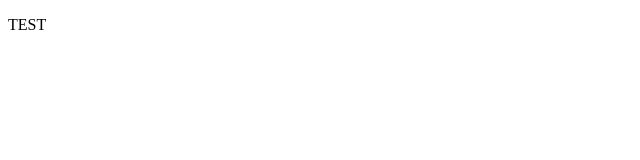
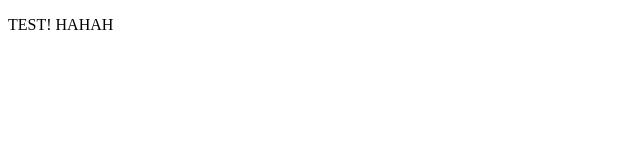
Before and after one commit to meganzhang88/LearnTogether, a website with bundled scripts: page index.html in a window 1280 px wide. Shown: the full height of the page, 0-640 px from the left. Built offline with nearby package versions, Linux system fonts and the light colour scheme.

Commit message:
Hope this works

```diff
--- a/index.html
+++ b/index.html
@@ -5,7 +5,7 @@
             <title>LearnTogether</title>
         </head>
         <body>
-            <p>TEST</p>
+            <p>TEST! HAHAH</p>
             <script src="main.ts"></script>
         </body>
     </html>
```
